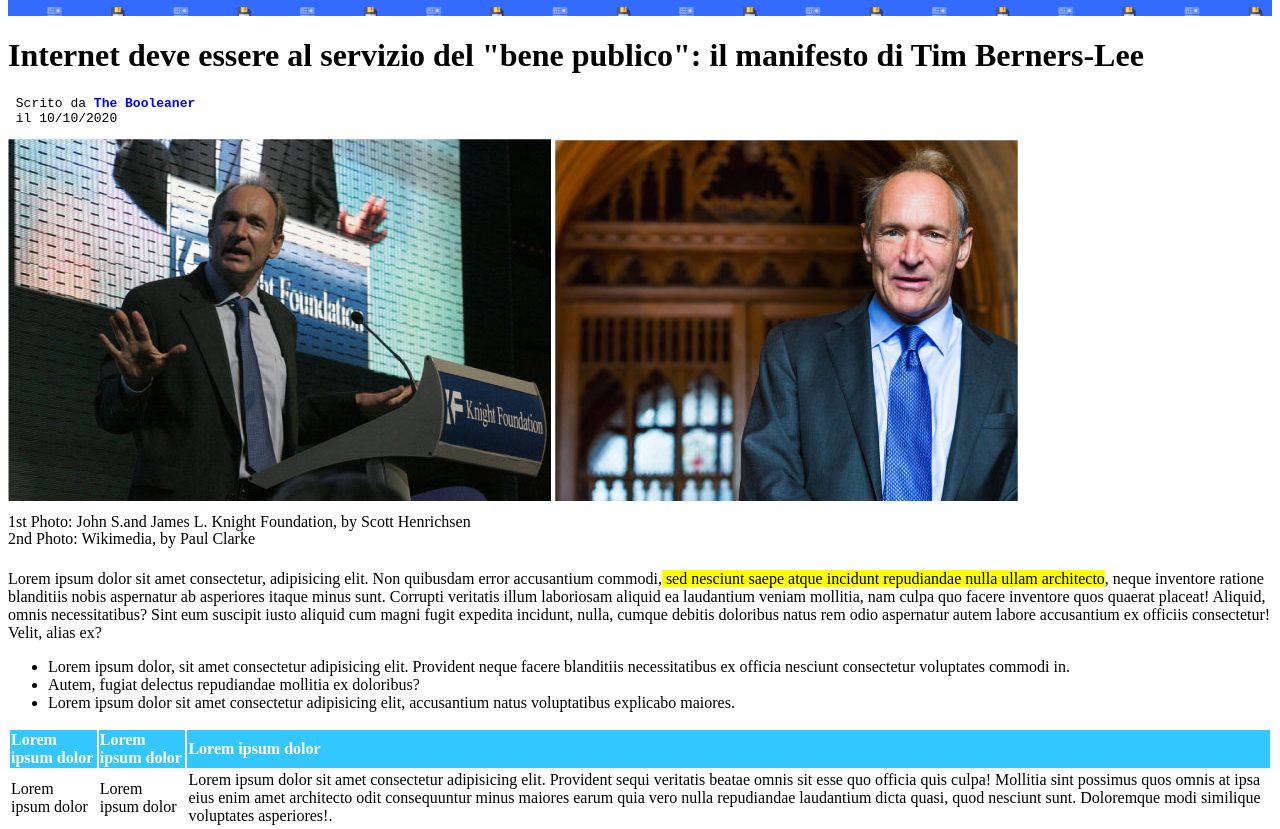
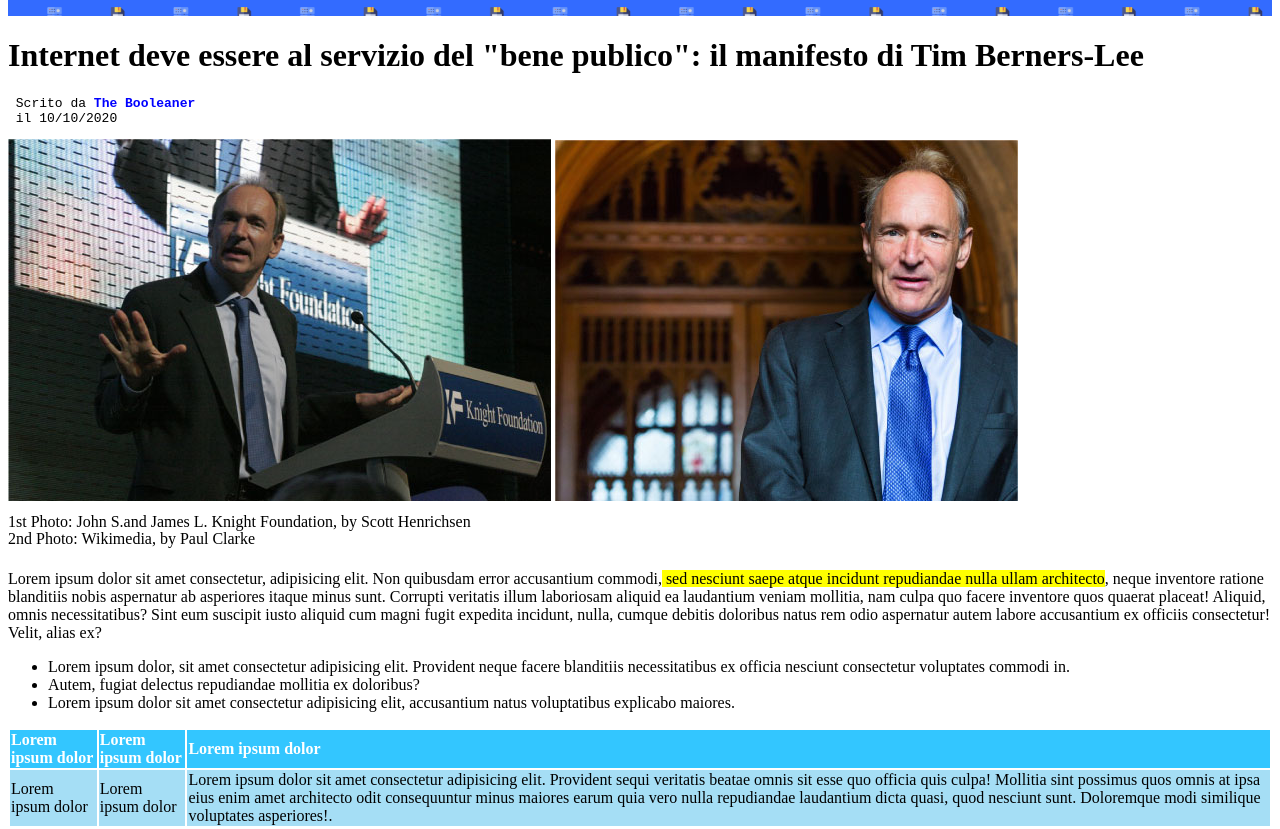
Before and after one commit to JorgeLuix/html-css-booleaner, a plain HTML site: page index.html in a window 1280 px wide. Shown: the part 112-941 px from the top of the page. Drawn offline with Linux system fonts and the light colour scheme.

Commit message:
aplication style to table on index html

```diff
--- a/style.css
+++ b/style.css
@@ -32,8 +32,10 @@ th td {
     padding: 20 px;
 }
 
-thead {
+thead th {
     background-color: #33C6FF;
     color: white;
 }
-tbody td
+tr:nth-child(odd) {
+    background-color: #A5DEF5
+}
```
